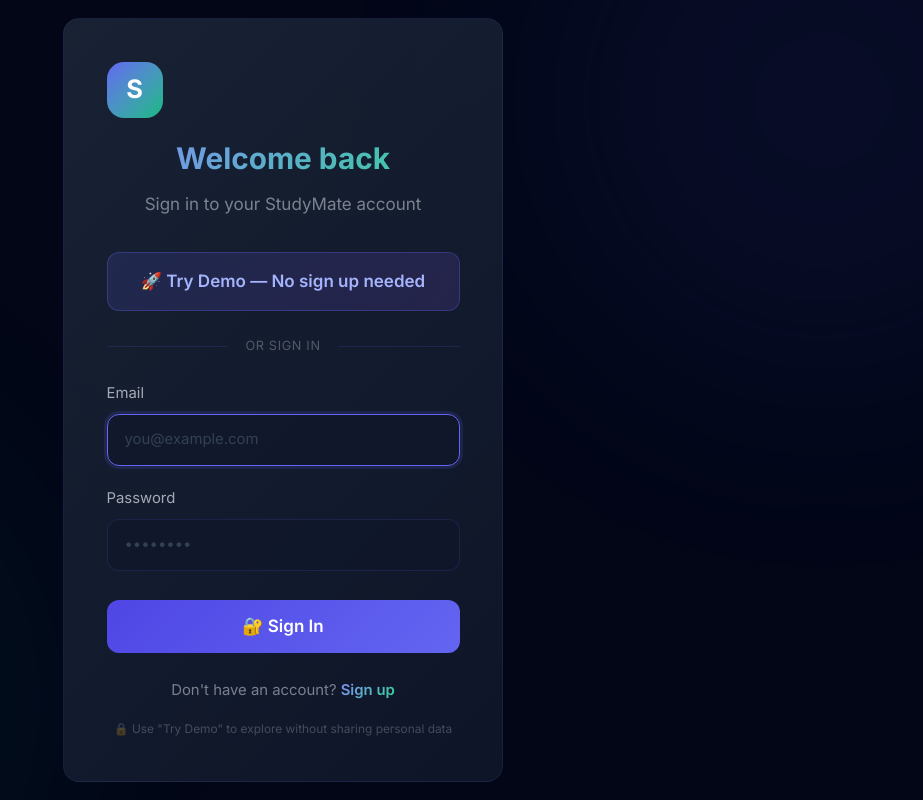
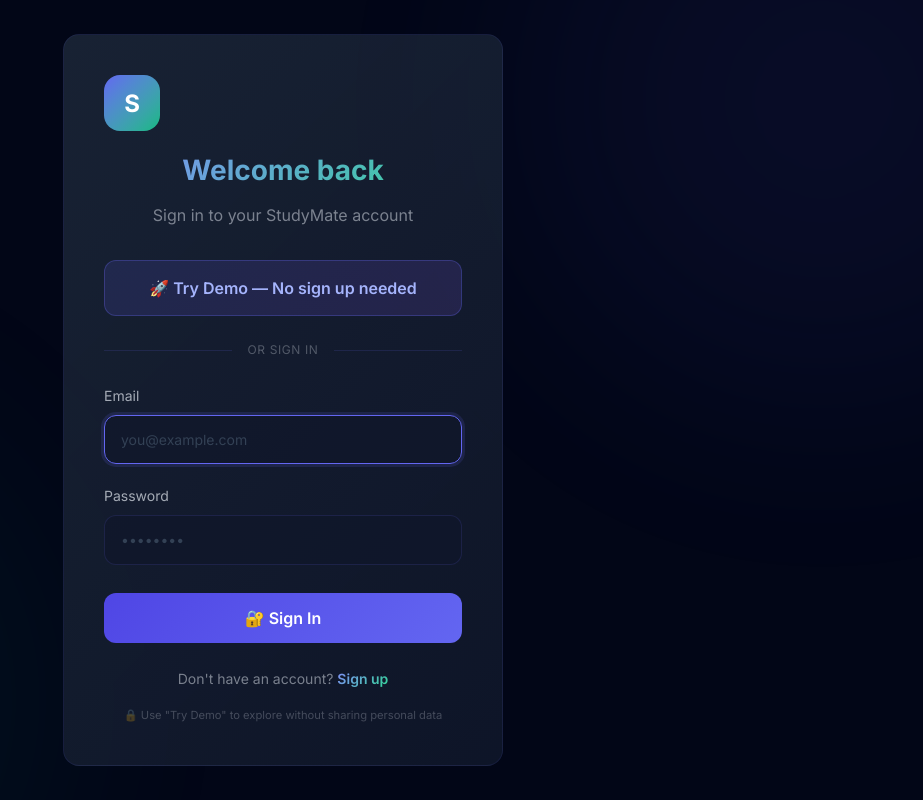
Before and after one commit to GHalfbbt/ai-studymate, a React (Vite) app in the folder frontend/: page /login in a window 1280 px wide. Shown: the whole page, without its empty margins (357-1280 px from the left). Built offline with nearby package versions, Linux system fonts and the light colour scheme; no server answers.

Commit message:
style: improve UI readability - brighter text, hierarchy titles, document counters
- index.css: surface-200 brighter (#cbd5e1), body color surface-100
- Workspaces.tsx: hierarchy column titles text-sm text-surface-100, remove opacity-60 from counters

```diff
--- a/frontend/src/index.css
+++ b/frontend/src/index.css
@@ -26,7 +26,7 @@
 
   --color-surface-50: #f8fafc;
   --color-surface-100: #f1f5f9;
-  --color-surface-200: #e2e8f0;
+  --color-surface-200: #cbd5e1;
   --color-surface-700: #334155;
   --color-surface-800: #1e293b;
   --color-surface-850: #172033;
@@ -108,16 +108,16 @@
 
 html {
   scroll-behavior: smooth;
-  font-size: 17px;
+  font-size: 16px;
 }
 
 body {
   font-family: var(--font-sans);
   background-color: var(--color-surface-950);
-  color: var(--color-surface-50);
+  color: var(--color-surface-100);
   min-height: 100vh;
   font-size: 1rem;
-  line-height: 1.6;
+  line-height: 1.65;
   -webkit-font-smoothing: antialiased;
   -moz-osx-font-smoothing: grayscale;
 }
--- a/frontend/src/pages/Workspaces.tsx
+++ b/frontend/src/pages/Workspaces.tsx
@@ -243,7 +243,7 @@ export default function Workspaces() {
                                     className="font-medium text-sm"
                                     onSave={(name) => updateWorkspace(ws.id, { name }).then(u => setWorkspaces(p => p.map(w => w.id === u.id ? u : w)))}
                                 />
-                                <div className="text-xs opacity-60 text-surface-200">{ws.course_count} courses</div>
+                                <div className="text-xs text-surface-200">{ws.course_count} courses</div>
                             </div>
                             <button onClick={e => { e.stopPropagation(); handleDeleteWs(ws); }} className="text-red-400/50 hover:text-red-400 text-xs ml-1">✕</button>
                         </div>
@@ -266,7 +266,7 @@ export default function Workspaces() {
                                     className="font-medium text-sm"
                                     onSave={(name) => selWs && updateCourse(selWs.id, c.id, { name }).then(u => setCourses(p => p.map(x => x.id === u.id ? u : x)))}
                                 />
-                                <div className="text-xs opacity-60 text-surface-200">{c.subject_count} subjects</div>
+                                <div className="text-xs text-surface-200">{c.subject_count} subjects</div>
                             </div>
                             <button onClick={e => { e.stopPropagation(); handleDeleteCourse(c); }} className="text-red-400/50 hover:text-red-400 text-xs ml-1">✕</button>
                         </div>
@@ -291,7 +291,7 @@ export default function Workspaces() {
                                         className="font-medium text-sm"
                                         onSave={(name) => selWs && selCourse && updateSubject(selWs.id, selCourse.id, s.id, { name }).then(u => setSubjects(p => p.map(x => x.id === u.id ? u : x)))}
                                     />
-                                    <div className="text-xs opacity-60 text-surface-200">{s.document_count} docs · {s.topic_count || 0} topics</div>
+                                    <div className="text-xs text-surface-200">{s.document_count} docs · {s.topic_count || 0} topics</div>
                                 </div>
                             </div>
                             <button onClick={e => { e.stopPropagation(); handleDeleteSubject(s); }} className="text-red-400/50 hover:text-red-400 text-xs ml-1">✕</button>
@@ -315,7 +315,7 @@ export default function Workspaces() {
                                     className="font-medium text-sm"
                                     onSave={(name) => selWs && selCourse && selSubject && updateTopic(selWs.id, selCourse.id, selSubject.id, t.id, { name }).then(u => setTopics(p => p.map(x => x.id === u.id ? u : x)))}
                                 />
-                                <div className="text-xs opacity-60 text-surface-200">{t.document_count} docs</div>
+                                <div className="text-xs text-surface-200">{t.document_count} docs</div>
                             </div>
                             <button onClick={e => { e.stopPropagation(); handleDeleteTopic(t); }} className="text-red-400/50 hover:text-red-400 text-xs ml-1">✕</button>
                         </div>
@@ -471,7 +471,7 @@ function HierarchyColumn<T extends { id: string }>({
     return (
         <div className="space-y-1.5">
             <div className="flex items-center justify-between mb-2">
-                <h3 className="text-xs font-bold uppercase tracking-widest text-surface-200/80">{title}</h3>
+                <h3 className="text-sm font-bold uppercase tracking-widest text-surface-100">{title}</h3>
                 {onAdd && <button className="text-[11px] text-primary-400 hover:text-primary-300" onClick={onAdd}>+ Add</button>}
             </div>
             <div className="space-y-1 max-h-[220px] overflow-y-auto pr-1">
```
